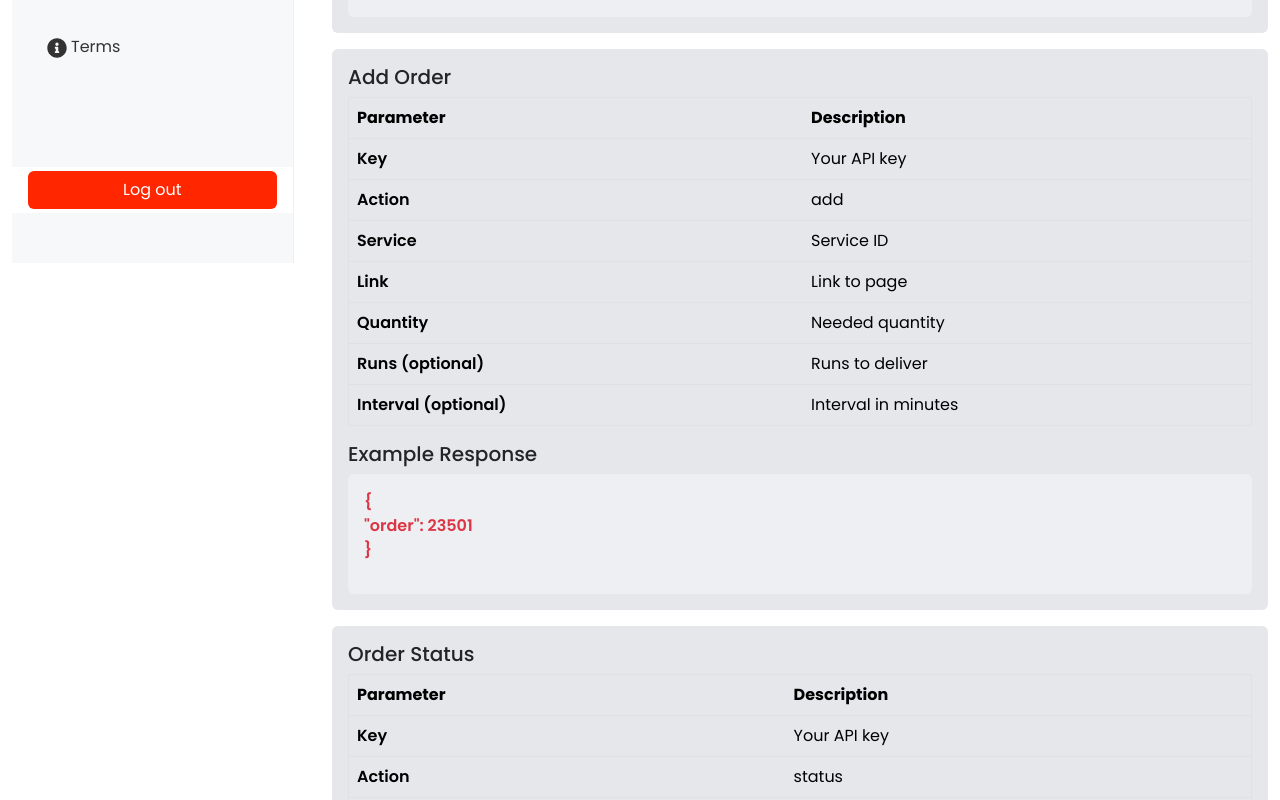
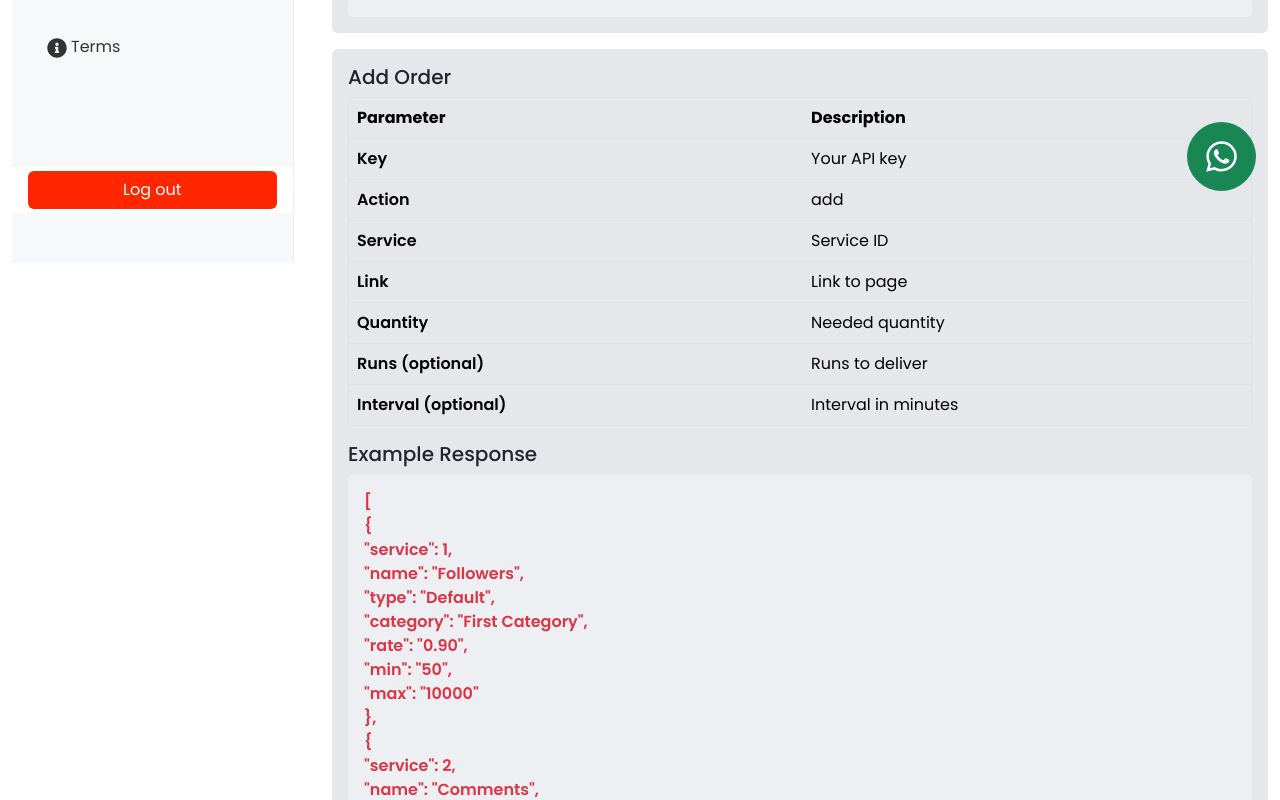
Before and after one commit to Mohsiniqbalbhatti/smm, a React (Vite) app in the folder frontend/: page /api in a window 1280 px wide. Shown: the part 585-1385 px from the top of the page. Built offline with nearby package versions, Linux system fonts and the light colour scheme; no server answers; sample sign-in values are in the browser's storage.

Commit message:
added whatsapp button

```diff
--- a/frontend/src/App.jsx
+++ b/frontend/src/App.jsx
@@ -7,27 +7,35 @@ import Guest from "./Guest/Guest";
 import { useAuth } from "./context/AuthProvider";
 import Maintainess from "./Pages/Maintainess";
 import { useSiteSettings } from "./context/SiteSettingsProvider";
+import { IoLogoWhatsapp } from "react-icons/io5";
 
 function App() {
   const [authUser] = useAuth();
+  const { siteSettings } = useSiteSettings();
 
   // If maintenance mode is enabled, show the maintenance page
-  if (!authUser) {
-    const { siteSettings } = useSiteSettings();
-
-    if (siteSettings && siteSettings.maintenanceMode === true) {
-      return (
-        <>
-          <Maintainess />
-        </>
-      );
-    }
+  if (!authUser && siteSettings?.maintenanceMode === true) {
+    return <Maintainess />;
   }
 
   return (
     <div>
       {authUser ? (
-        <div className="container-fluid">
+        <div className="container-fluid position-relative">
+          <div>
+            <div className="position-absolute top-0 start-0 p-3 bg-dark text-white">
+              {/* WhatsApp Button */}
+              <a
+                href={`https://wa.me/${siteSettings?.whatsapp_number}`} // Replace with your WhatsApp number
+                target="_blank"
+                rel="noopener noreferrer"
+                className="btn btn-success position-fixed bottom-0 end-0 mb-4 me-4 rounded-circle p-3"
+                style={{ zIndex: 1000 }}
+              >
+                <IoLogoWhatsapp style={{ fontSize: "35px" }} />
+              </a>
+            </div>
+          </div>
           <Toaster />
           <div className="row">
             <div className="col-12 ">
--- a/frontend/src/Pages/Api.jsx
+++ b/frontend/src/Pages/Api.jsx
@@ -126,11 +126,45 @@ function Api() {
                 <h5>Example Response</h5>
                 <div className="bg-200 p-3 rounded text-danger fw-semibold">
                   <p>
+                    {"["}
+                    <br />
                     {"{"}
                     <br />
-                    "order": 23501
+                    "service": 1,
+                    <br />
+                    "name": "Followers",
+                    <br />
+                    "type": "Default",
+                    <br />
+                    "category": "First Category",
+                    <br />
+                    "rate": "0.90",
+                    <br />
+                    "min": "50",
+                    <br />
+                    "max": "10000"
+                    <br />
+                    {"},"}
+                    <br />
+                    {"{"}
+                    <br />
+                    "service": 2,
+                    <br />
+                    "name": "Comments",
+                    <br />
+                    "type": "Custom Comments",
+                    <br />
+                    "category": "Second Category",
+                    <br />
+                    "rate": "8",
+                    <br />
+                    "min": "10",
+                    <br />
+                    "max": "1500"
                     <br />
                     {"}"}
+                    <br />
+                    {"]"}
                   </p>
                 </div>
               </div>
--- a/frontend/src/Pages/Maintainess.jsx
+++ b/frontend/src/Pages/Maintainess.jsx
@@ -19,11 +19,7 @@ function Maintenance() {
         <p className="text-muted">
           We should to be back shortly. Thank you for your patience!
         </p>
-        <Link className="btn btn-main mt-2" to={"/maintenance/access"}>
-          Login If you are the admin
-        </Link>
       </div>
-      /maintenance/access
     </div>
   );
 }
--- a/frontend/src/Pages/UserProfile.jsx
+++ b/frontend/src/Pages/UserProfile.jsx
@@ -14,6 +14,7 @@ function UserProfile() {
   const [apiKey, setApiKey] = useState(null);
   const [load, setLoad] = useState(false); // State to handle loading
   const [showCurrentPassword, setShowCurrentPassword] = useState(false);
+  const [showCurrentPassword1, setShowCurrentPassword1] = useState(false);
   const [showNewPassword, setShowNewPassword] = useState(false);
   const [showConfirmPassword, setShowConfirmPassword] = useState(false);
 
@@ -132,6 +133,9 @@ function UserProfile() {
   };
   const toggleCurrentPasswordVisibility = () => {
     setShowCurrentPassword(!showCurrentPassword);
+  };
+  const toggleCurrentPasswordVisibility1 = () => {
+    setShowCurrentPassword1(!showCurrentPassword1);
   };
   const toggleNewPasswordVisibility = () => {
     setShowNewPassword(!showNewPassword);
@@ -257,7 +261,7 @@ function UserProfile() {
             <div className="mb-3 position-relative">
               <label>Current Password</label>
               <input
-                type={!showCurrentPassword ? "password" : "text"}
+                type={!showCurrentPassword1 ? "password" : "text"}
                 className={`form-control p-2 ${
                   errorsPasswordChange.password ? "is-invalid" : ""
                 }`}
@@ -271,8 +275,8 @@ function UserProfile() {
                   {errorsPasswordChange.password.message}
                 </div>
               )}
-              <span style={eyeplace} onClick={toggleCurrentPasswordVisibility}>
-                {!showCurrentPassword ? <FaRegEyeSlash /> : <FaEye />}
+              <span style={eyeplace} onClick={toggleCurrentPasswordVisibility1}>
+                {!showCurrentPassword1 ? <FaRegEyeSlash /> : <FaEye />}
               </span>
             </div>
 
--- a/frontend/src/admin/generalSettings/WebsiteSettings.jsx
+++ b/frontend/src/admin/generalSettings/WebsiteSettings.jsx
@@ -55,6 +55,7 @@ function WebsiteSettings() {
       siteKeyWords: data.websiteKeywords,
       siteDescription: data.websiteDescription,
       whatsapp_channel: data.whatsappChannel,
+      whatsapp_number: data.whatsappNumber,
     };
 
     try {
@@ -188,6 +189,17 @@ function WebsiteSettings() {
                 {...register("whatsappChannel")}
               />
             </div>
+            {/* Whatsapp channel */}
+            <div className="form-group">
+              <label htmlFor="websiteTitle">whatsapp Number</label>
+              <input
+                type="text"
+                className="form-control"
+                id="whatsappNumber"
+                placeholder="Enter whatsapp Number"
+                {...register("whatsappNumber")}
+              />
+            </div>
 
             {/* Submit Button */}
             <button type="submit" className="btn btn-main my-3">
--- a/frontend/src/components/SideBar.jsx
+++ b/frontend/src/components/SideBar.jsx
@@ -47,7 +47,7 @@ function SideBar() {
           {authUser.role === "admin" ? (
             <>
               <div className="dropdown">
-                <a
+                <button
                   href="#"
                   className="nav-link dropdown-toggle"
                   id="adminDropdown"
@@ -57,7 +57,7 @@ function SideBar() {
                 >
                   <FaUserShield className="fs-4 fw-bold pe-2" />
                   Admin
-                </a>
+                </button>
                 <ul className="dropdown-menu" aria-labelledby="adminDropdown">
                   <li>
                     <Link to="/admin/ApiProviders" className="dropdown-item">
```
Also changed, not shown: 5 other files (tests, documents, lock files or other folders).
